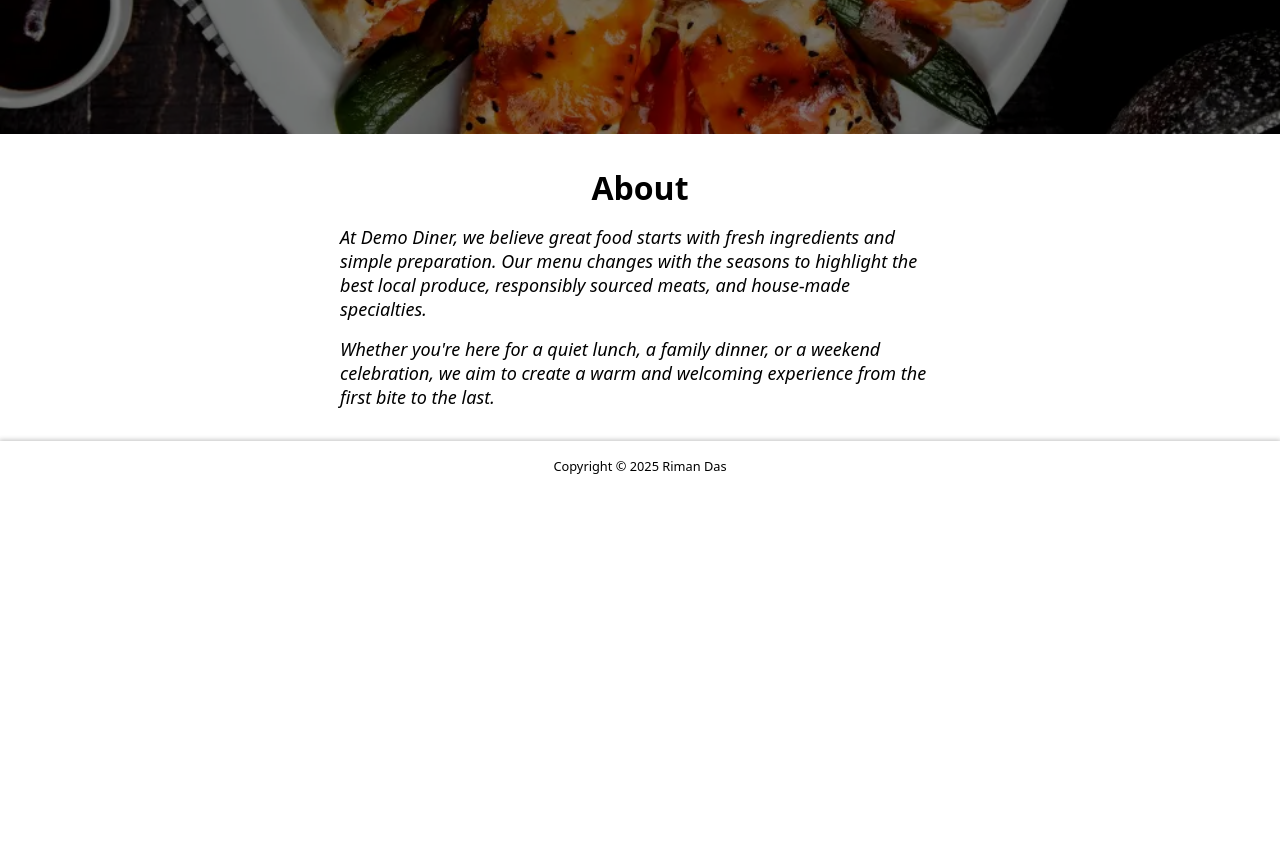
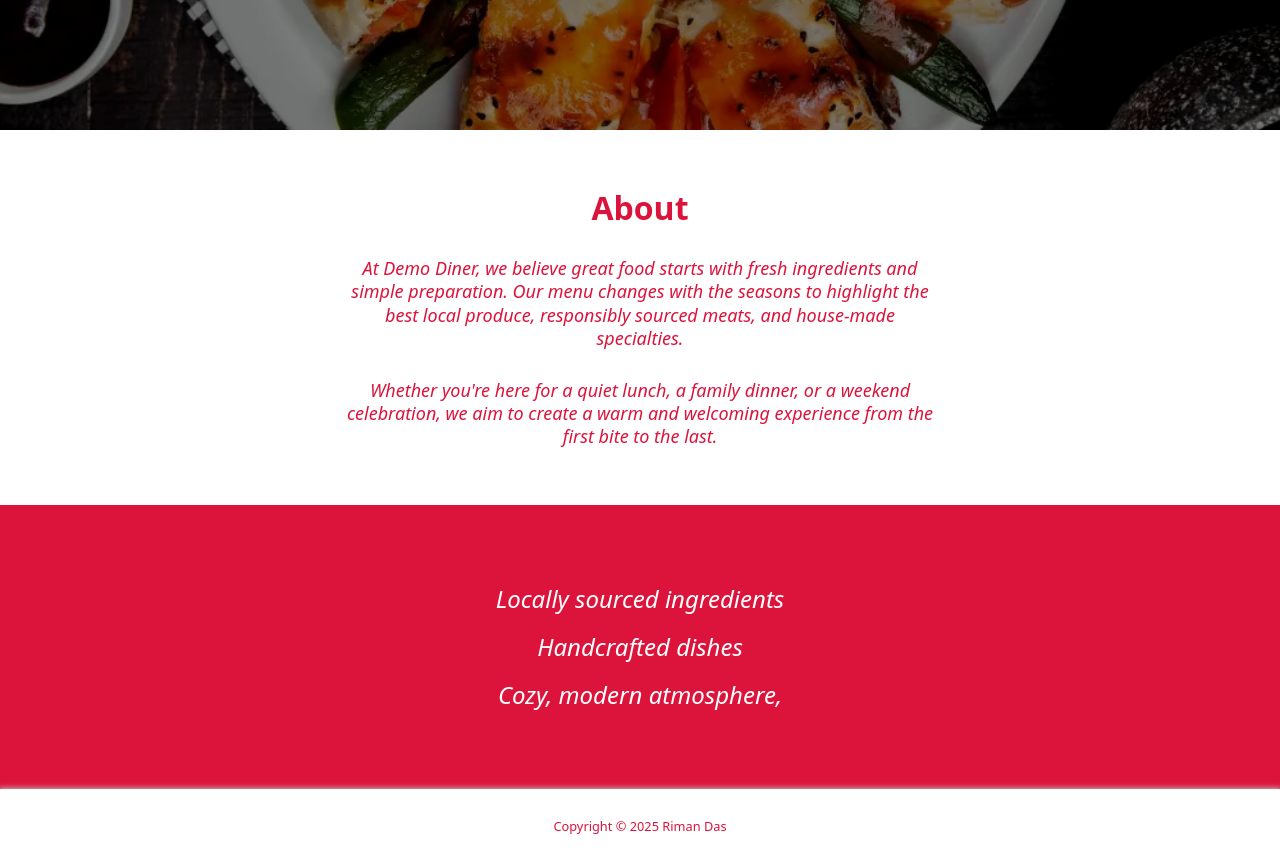
Before and after one commit to rimanz/odin-restaurant, a website built with webpack: page src/template.html in a window 1280 px wide. Shown: the part 580-1443 px from the top of the page. Before the commit the page ends 1071 px from the top, so only its background shows below. Built offline with nearby package versions, Linux system fonts and the light colour scheme.

Commit message:
Add highlights section in home page and update styles

```diff
--- a/src/data.js
+++ b/src/data.js
@@ -5,7 +5,7 @@ const restaurantData = {
     "At Demo Diner, we believe great food starts with fresh ingredients and simple preparation. Our menu changes with the seasons to highlight the best local produce, responsibly sourced meats, and house-made specialties.",
     "Whether you're here for a quiet lunch, a family dinner, or a weekend celebration, we aim to create a warm and welcoming experience from the first bite to the last.",
   ],
-  Highlights: [
+  highlights: [
     "Locally sourced ingredients",
     "Handcrafted dishes",
     "Cozy, modern atmosphere,",
--- a/src/home.js
+++ b/src/home.js
@@ -36,7 +36,19 @@ function createAbout() {
   });
 }
 
+function createHighlights() {
+  const highlights = sectionBuilder("", "highlights", content_root);
+  const list = createNode("ul", "", highlights);
+
+  restaurantData.highlights.forEach((item) => {
+    console.log(item);
+    const listItem = createNode("li", "", list);
+    listItem.textContent = item;
+  });
+}
+
 export default function generateHomePage() {
   createHero();
   createAbout();
+  createHighlights();
 }
--- a/src/styles.css
+++ b/src/styles.css
@@ -8,7 +8,7 @@
 
 :root {
   --outer-padding-x: 2rem;
-  --outer-padding-y: 1rem;
+  --outer-padding-y: 1.75rem;
   --nav-padding-x: 0.75rem;
   --nav-padding-y: 0.5rem;
   --shadow: 0px 0px 5px 1px silver;
@@ -31,6 +31,7 @@ body {
     "Helvetica Neue",
     sans-serif;
   font-size: 16px;
+  color: crimson;
   min-height: 100vh;
 }
 
@@ -49,7 +50,7 @@ header {
   display: flex;
   justify-content: space-between;
   align-items: center;
-  padding-block: var(--outer-padding-y);
+  padding-block: calc(var(--outer-padding-y) / 2);
 }
 
 .logo {
@@ -57,6 +58,7 @@ header {
   font-size: 1.75rem;
   font-style: italic;
   font-weight: 500;
+  min-width: fit-content;
 }
 
 .navbar button {
@@ -64,6 +66,7 @@ header {
   font-size: 1.125rem;
   font-weight: bold;
   background-color: transparent;
+  color: inherit;
   padding-block: var(--nav-padding-y);
   padding-inline: var(--nav-padding-x);
   margin: 0;
@@ -116,13 +119,13 @@ main {
 .hero-content h1 {
   font-size: 3.25rem;
   font-weight: 500;
+  font-style: italic;
   padding-bottom: 1rem;
 }
 
 .hero-content p {
   font-size: 1.5rem;
   font-weight: 300;
-  font-style: italic;
 }
 
 section {
@@ -133,6 +136,9 @@ section p {
   padding-bottom: var(--outer-padding-y);
   font-size: 1.125rem;
   font-style: italic;
+  font-weight: 400;
+  line-height: 1.3;
+  text-align: center;
   max-width: 600px;
   margin: 0 auto;
 }
@@ -140,6 +146,22 @@ section p {
 .section-heading {
   font-size: 2rem;
   text-align: center;
+  padding-block: var(--outer-padding-y);
+}
+
+.highlights {
+  background-color: crimson;
+  color: white;
+  padding-block: calc(var(--outer-padding-y) * 1.5);
+  padding-inline: var(--outer-padding-x);
+}
+
+.highlights ul {
+  font-size: 1.5rem;
+  font-style: italic;
+  line-height: 2;
+  text-align: center;
+  list-style-type: none;
   padding-block: var(--outer-padding-y);
 }
 
```
